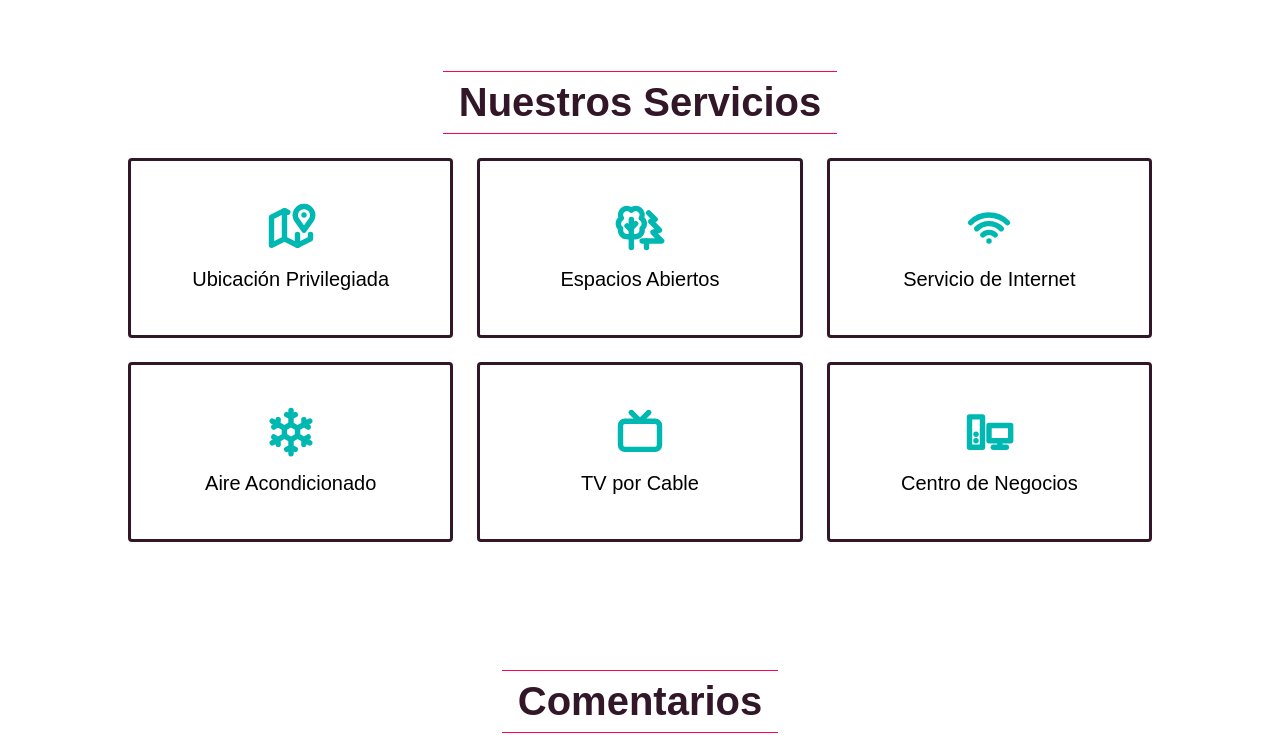
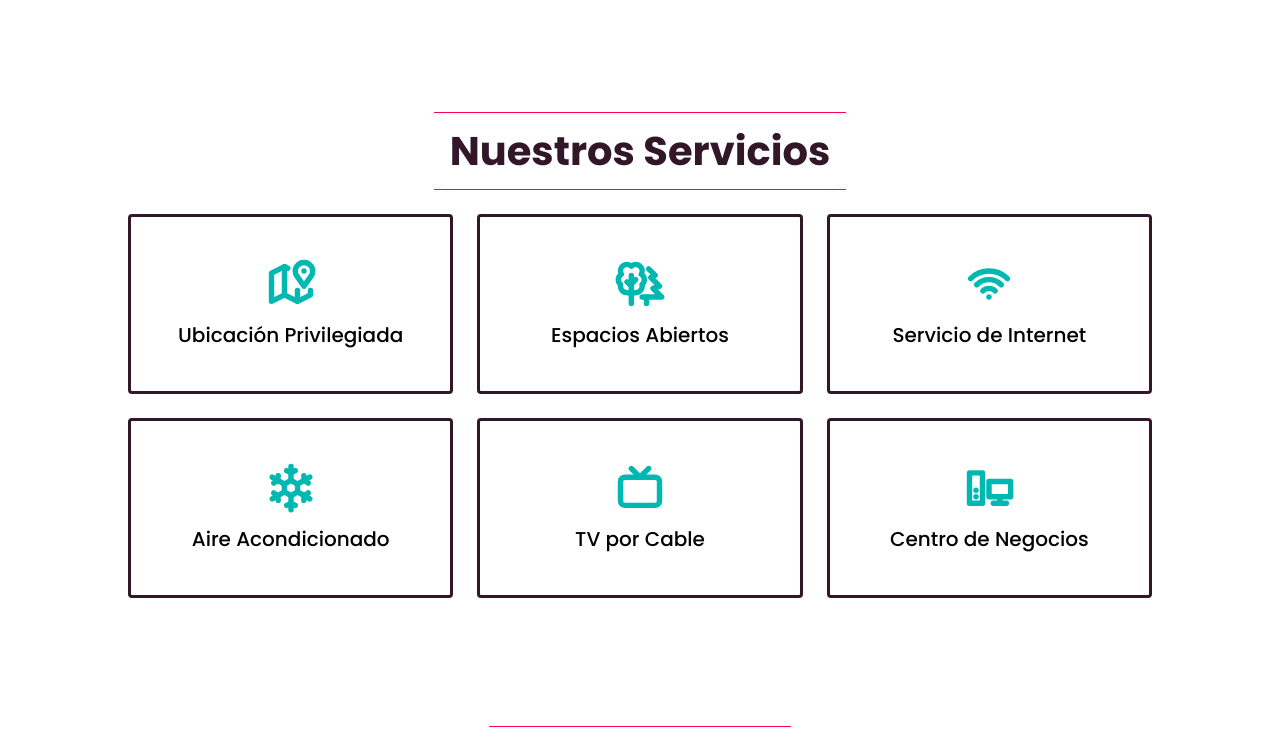
Before and after one commit to alesnchz8/landing-page-hotel-central, a plain HTML site: page index.html in a window 1280 px wide. Shown: the part 1004-1750 px from the top of the page. Drawn offline with Linux system fonts and the light colour scheme.

Commit message:
Add google fonts

```diff
--- a/index.html
+++ b/index.html
@@ -8,6 +8,12 @@
   <link rel="preload" href="css/globals.css" as="style">
   <link rel="preload" href="js/main.js" as="script">
   <link rel="stylesheet" href="css/globals.css">
+  <link rel="preconnect" href="https://fonts.googleapis.com">
+  <link rel="preconnect" href="https://fonts.gstatic.com" crossorigin>
+  <link rel="preload" href="https://fonts.googleapis.com/css2?family=Poppins:ital,wght@0,400;0,500;0,600;0,700;1,400&display=swap" as="style" onload="this.onload=null;this.rel='stylesheet'">
+  <noscript>
+    <link rel="stylesheet" href="https://fonts.googleapis.com/css2?family=Poppins:ital,wght@0,400;0,500;0,600;0,700;1,400&display=swap" type="text/css">
+  </noscript>
 </head>
 <body>
   <header class="header">
```
